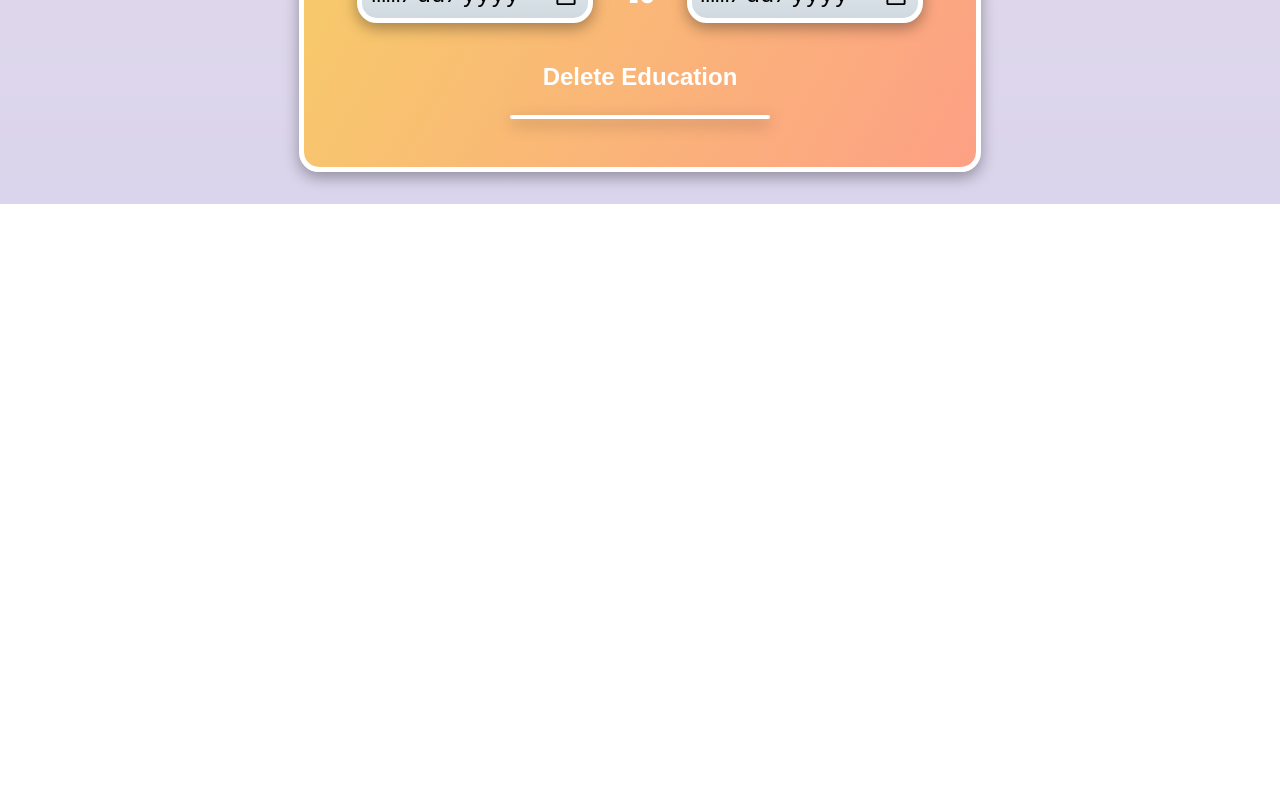
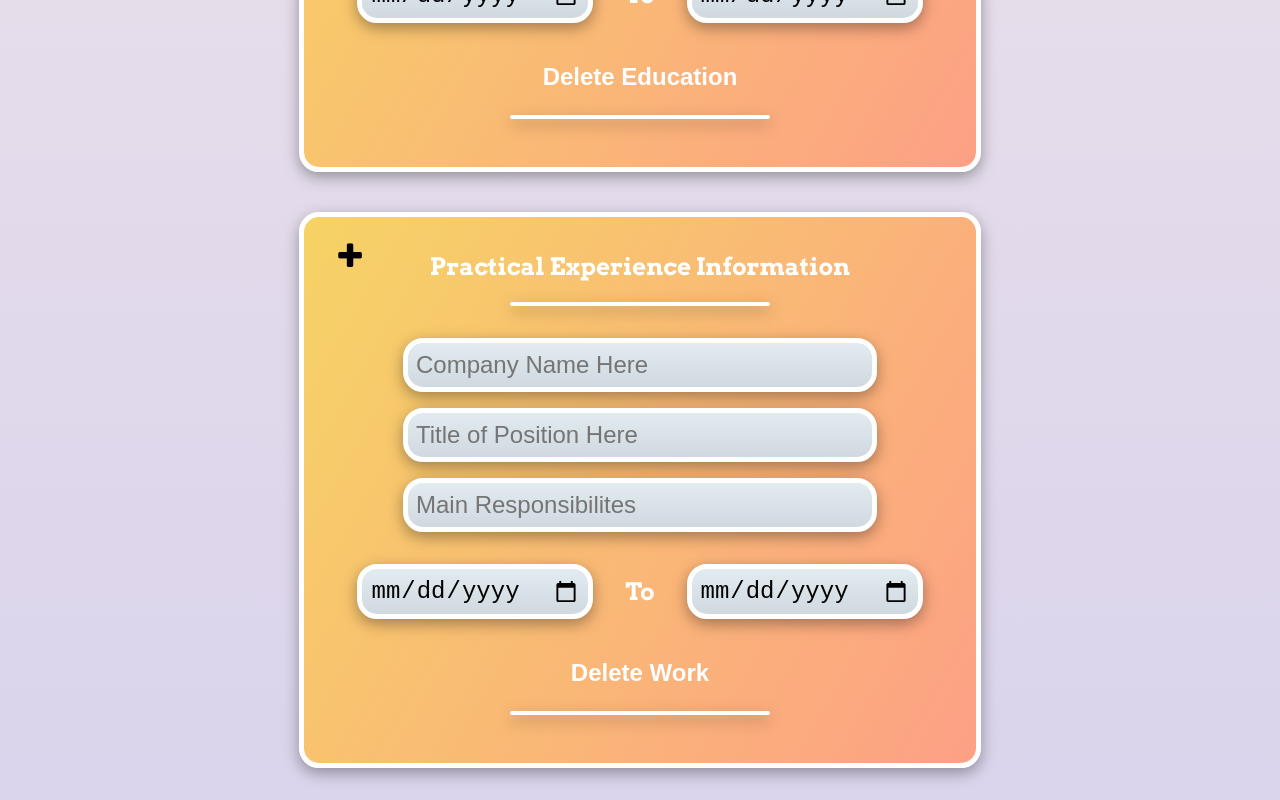
Before and after one commit to Dvdt5/Odin_Project---CV_Application, a React (Vite) app: page / in a window 1280 px wide. Shown: the part 857-1657 px from the top of the page. Before the commit the page ends 1061 px from the top, so only its background shows below. Built offline with nearby package versions, Linux system fonts and the light colour scheme; a web font is replaced by a local one.

Commit message:
added work section

```diff
--- a/src/App.jsx
+++ b/src/App.jsx
@@ -2,6 +2,7 @@ import { useState } from 'react'
 import Header from './components/Header/Header'
 import GeneralInfo from './components/GeneralInfo/GeneralInfo'
 import EducationalExperience from './components/EducationalSection/EducationalExperience'
+import WorkExperience from './components/WorkSection/WorkExperience'
 
 function App() {
 
@@ -12,6 +13,7 @@ function App() {
       <>
       <GeneralInfo/>
       <EducationalExperience />
+      <WorkExperience />
       </>
     </>
   )
--- a/src/components/EducationalSection/EducationalExperience.jsx
+++ b/src/components/EducationalSection/EducationalExperience.jsx
@@ -28,7 +28,6 @@ function EducationalExperience () {
       setEducationInfo(newArray);
 
     }
-    console.log(educationInfo)
 
     return (
     <>
--- /dev/null
+++ b/src/components/WorkSection/Work.css
@@ -0,0 +1,71 @@
+
+
+#workInputSection {
+    position: relative;
+}
+
+#noWorkText {
+    text-align: center;
+    color: white;
+    font-size: 24px;
+    font-weight: bold;
+}
+
+#addWorkBtn {
+    position: absolute;
+    top: 10px;
+
+    width: 60px;
+    height: 60px;
+    border-radius: 50%;
+    font-size: 30px;
+    cursor: pointer;
+
+    border: 0;
+    background-color: transparent;
+    transition: background-color 0.2s ease-in 0s;
+}
+#addWorkBtn:hover {
+    background-color: rgb(255, 255, 255);
+    color: black;
+}
+#addWorkBtn:active {
+    color: #ff5858;
+}
+
+.deleteWorkBtn {
+    border-radius: 10px;
+    font-size: 24px;
+    cursor: pointer;
+    padding: 8px;
+    color: white;
+    font-weight: bold;
+
+    border: 0;
+    background-color: transparent;
+    transition: background-color 0.2s ease-in 0s;
+}
+.deleteWorkBtn:hover {
+    background-color: rgb(255, 255, 255);
+    color: black;
+}
+.deleteWorkBtn:active {
+    color: #ff5858;
+}
+
+.flex{
+    display: flex;
+    width: 100%;
+    justify-content: center;
+    align-items: center;
+}
+
+.flex .inputRow {
+    width: 300px;
+}
+
+.whiteTextBold {
+    color: white;
+    font-weight: bold;
+    font-size: 24px;
+}
--- /dev/null
+++ b/src/components/WorkSection/WorkExperience.jsx
@@ -0,0 +1,63 @@
+import { useState } from "react"
+import WorkInfo from "./WorkInfo"
+import "./Work.css"
+
+
+
+function WorkExperience () {
+
+    const [workInfo, setWorkInfo] = useState([{
+        id: crypto.randomUUID(),
+        companyName: "",
+        positionTitle: "",
+        mainResponsibilities: "",
+        dateOfWorkStart: "",
+        dateOfWorkEnd: ""
+    }]);
+
+    function AddWork(){
+      const newArray = [...workInfo];
+      newArray.push(
+        {
+          id: crypto.randomUUID(),
+          companyName: "",
+          positionTitle: "",
+          mainResponsibilities: "",
+          dateOfWorkStart: "",
+          dateOfWorkEnd: ""
+      }
+      );
+      setWorkInfo(newArray);
+
+    }
+
+    return (
+    <>
+        <div className="inputSection" id="workInputSection">
+        <h2 className="informationHeader">Practical Experience Information</h2>
+        <hr />
+        <button id="addWorkBtn" onClick={AddWork}>
+          <i className="fa fa-plus"></i>
+          </button>
+        {workInfo.length === 0 ? (
+            <p id="noWorkText">Click plus to add an Work Experience</p>
+          ) : (
+            workInfo.map((work, index) => {
+              return (
+                <WorkInfo
+                key={work.id}
+                index={index}
+                workObject={work}
+                workInfo={workInfo}
+                setWorkInfo={setWorkInfo}
+                />
+              );
+            })
+          )}
+
+        </div>
+    </>
+    )
+}
+
+export default WorkExperience
--- /dev/null
+++ b/src/components/WorkSection/WorkInfo.jsx
@@ -0,0 +1,85 @@
+import { useState } from "react"
+import "./Work.css"
+
+
+function WorkInfo ({workObject, workInfo, setWorkInfo, index}) {
+
+    const [info, setinfo] = useState(workObject);
+
+    const removeWork = () => {
+        let dupArr = [...workInfo];
+        dupArr.splice(index, 1);
+        setWorkInfo(dupArr);
+    };
+    return (
+    <>
+        <div className="workBox">
+            <div className="inputRow">
+            <input
+                name="nameOfCompany"
+                className="inputText"
+                placeholder="Company Name Here"
+                type="text"
+                value={info.companyName}
+                onChange={(event) => setinfo({ ...info, companyName: event.target.value })}
+            />
+            </div>
+            <div className="inputRow">
+            <input
+                name="titleOfPosition"
+                className="inputText"
+                placeholder="Title of Position Here"
+                type="text"
+                value={info.positionTitle}
+                onChange={(event) => setinfo({ ...info, positionTitle: event.target.value })}
+            />
+            </div>
+            <div className="inputRow">
+            <input
+                name="mainResponsibilities"
+                className="inputText"
+                placeholder="Main Responsibilites"
+                type="text"
+                value={info.mainResponsibilities}
+                onChange={(event) => setinfo({ ...info, mainResponsibilities: event.target.value })}
+            />
+            </div>
+            <div className="flex">
+            <div className="inputRow">
+                <input
+                    name="studyStartDate"
+                    className="inputText"
+                    placeholder="Start Date"
+                    type="date"
+                    value={info.dateOfWorkStart}
+                    onChange={(event) => setinfo({ ...info, dateOfWorkStart: event.target.value })}
+                />
+            </div>
+            <div><p className="whiteTextBold">To</p></div>
+            <div className="inputRow">
+                <input
+                    name="studyEndDate"
+                    className="inputText"
+                    placeholder="End Date"
+                    type="date"
+                    value={info.dateOfWOrkEnd}
+                    onChange={(event) => setinfo({ ...info, dateOfWorkEnd: event.target.value })}
+                />
+            </div>
+            </div>
+            <div className="inputRow">
+                <button
+                type="button"
+                className="deleteWorkBtn"
+                onClick={removeWork}
+                >
+                Delete Work
+                </button>
+            </div>
+        </div>
+        <hr />
+    </>
+    )
+}
+
+export default WorkInfo
```
